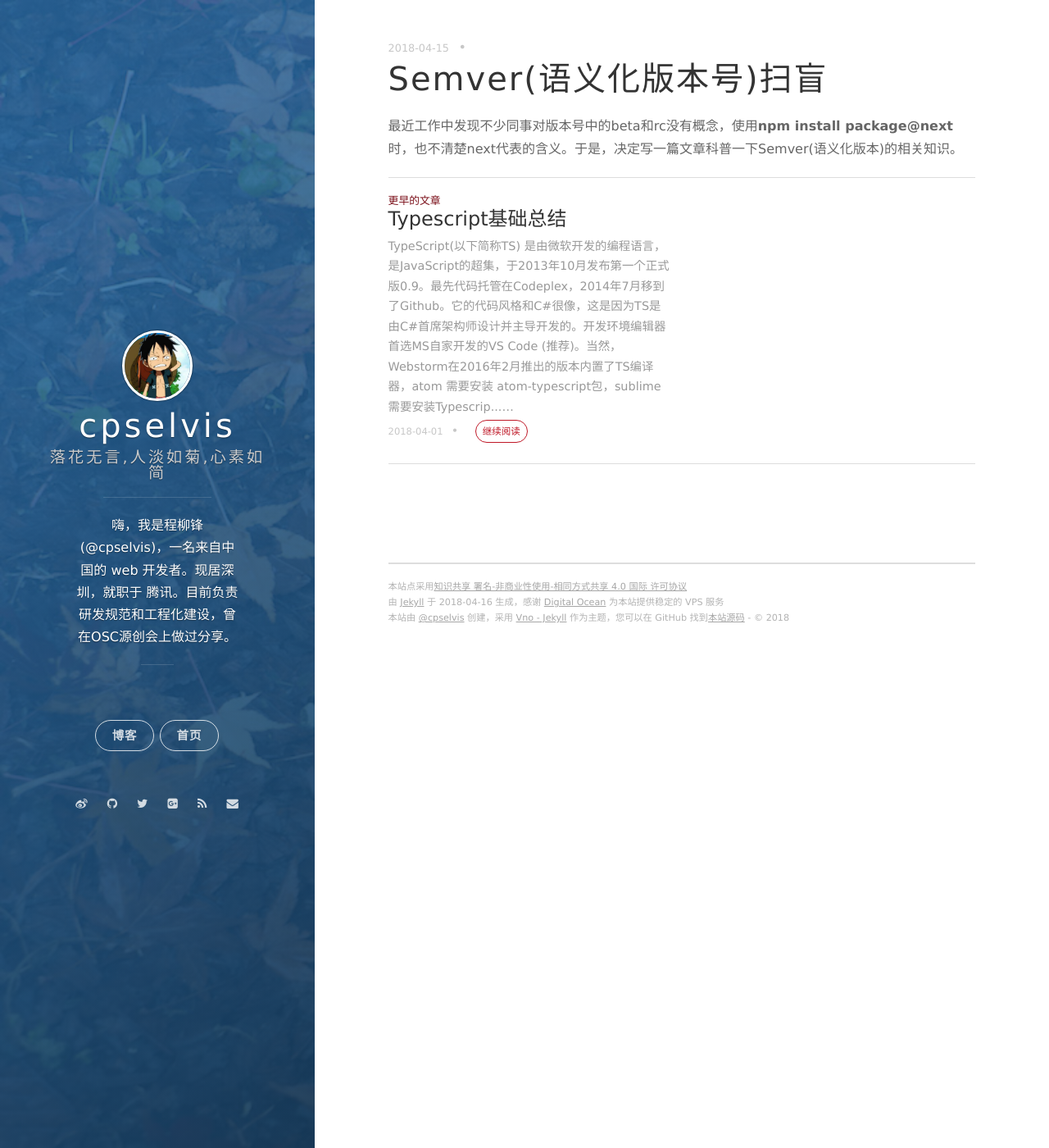
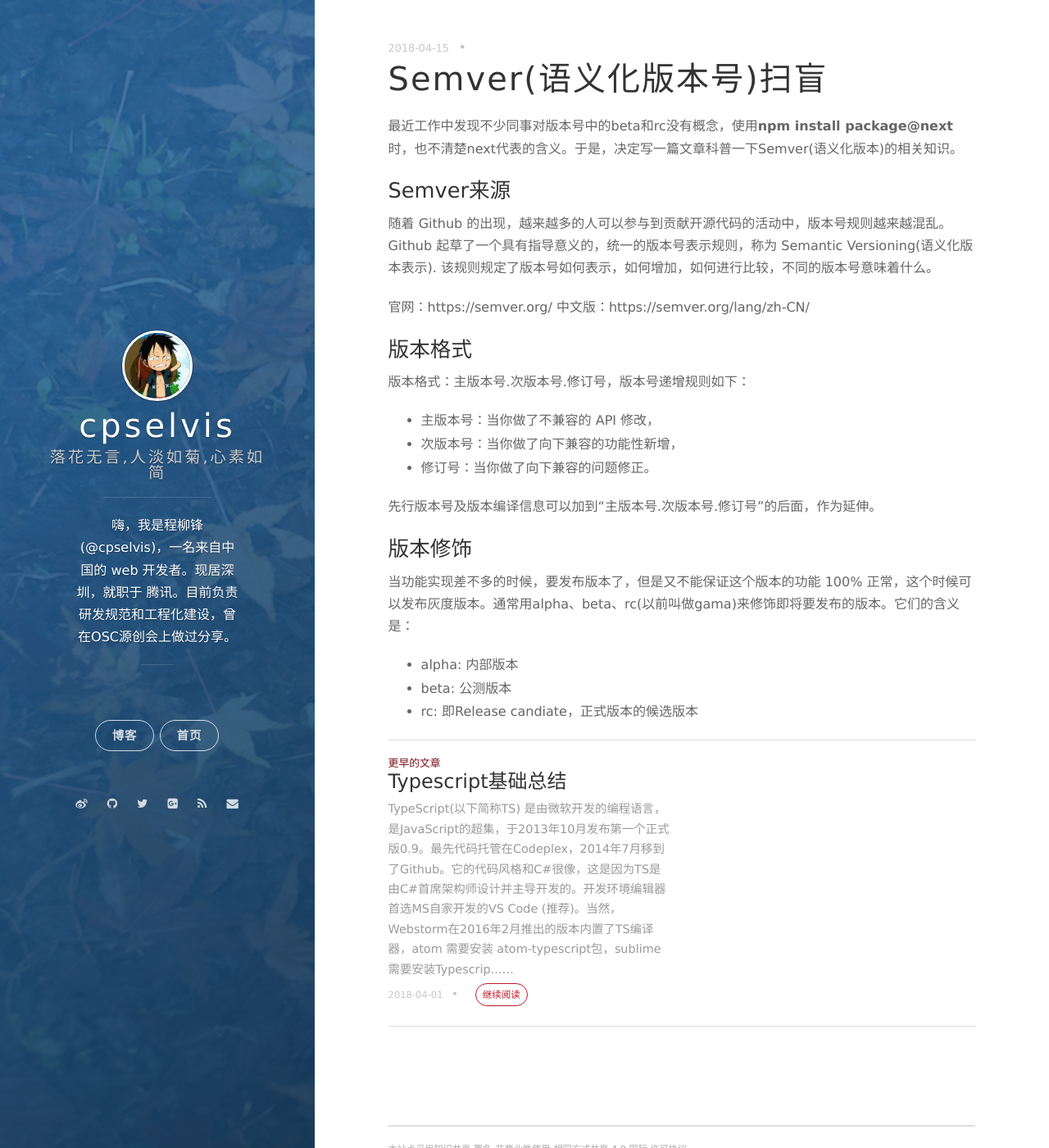
Before and after one commit to cpselvis/cpselvis.github.io, a Jekyll site: the page built from _posts/2018-04-15-Semver(语义化版本号)扫盲.markdown, in a window 1280 px wide and 1400 px high. Shown: the whole window at 82% size. Built offline with Jekyll 4.4.1, drawn with Linux system fonts in a browser that asks for light colours; nearby versions of some CDN libraries; our own code applies the rules of GitHub Pages for plain Markdown files; comment, search, counter and statistics services are not loaded.

Commit message:
docs: 增加版本语法和修饰

```diff
--- a/_posts/2018-04-15-Semver(语义化版本号)扫盲.markdown
+++ b/_posts/2018-04-15-Semver(语义化版本号)扫盲.markdown
@@ -1 +1,22 @@
 最近工作中发现不少同事对版本号中的beta和rc没有概念，使用**npm install package@next**时，也不清楚next代表的含义。于是，决定写一篇文章科普一下Semver(语义化版本)的相关知识。
+
+### Semver来源
+随着 Github 的出现，越来越多的人可以参与到贡献开源代码的活动中，版本号规则越来越混乱。Github 起草了一个具有指导意义的，统一的版本号表示规则，称为 Semantic Versioning(语义化版本表示). 该规则规定了版本号如何表示，如何增加，如何进行比较，不同的版本号意味着什么。
+
+官网：https://semver.org/ 中文版：https://semver.org/lang/zh-CN/
+
+### 版本格式
+版本格式：主版本号.次版本号.修订号，版本号递增规则如下：
+
+- 主版本号：当你做了不兼容的 API 修改，
+- 次版本号：当你做了向下兼容的功能性新增，
+- 修订号：当你做了向下兼容的问题修正。
+
+先行版本号及版本编译信息可以加到“主版本号.次版本号.修订号”的后面，作为延伸。
+
+### 版本修饰
+当功能实现差不多的时候，要发布版本了，但是又不能保证这个版本的功能 100% 正常，这个时候可以发布灰度版本。通常用alpha、beta、rc(以前叫做gama)来修饰即将要发布的版本。它们的含义是：
+
+- alpha: 内部版本
+- beta: 公测版本
+- rc: 即Release candiate，正式版本的候选版本
```
